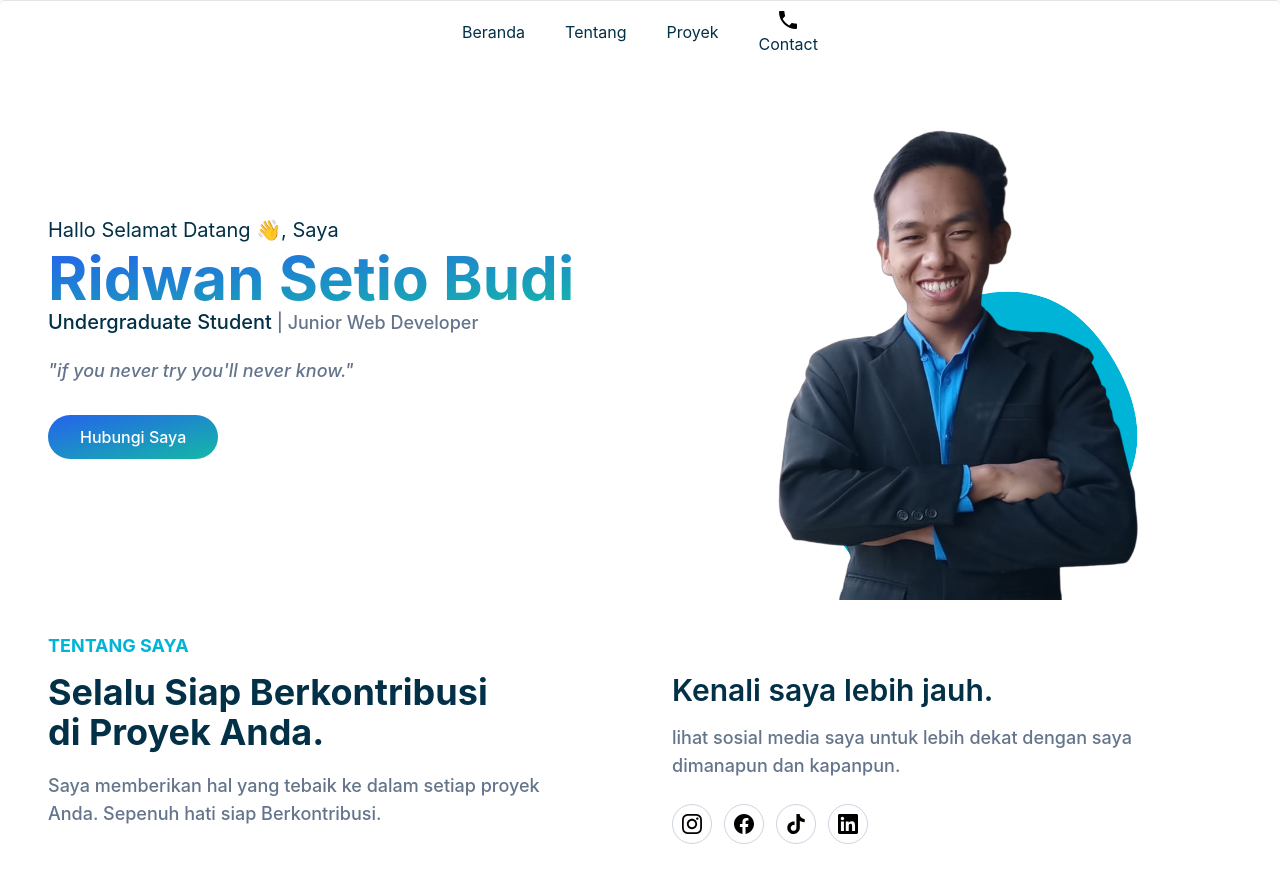
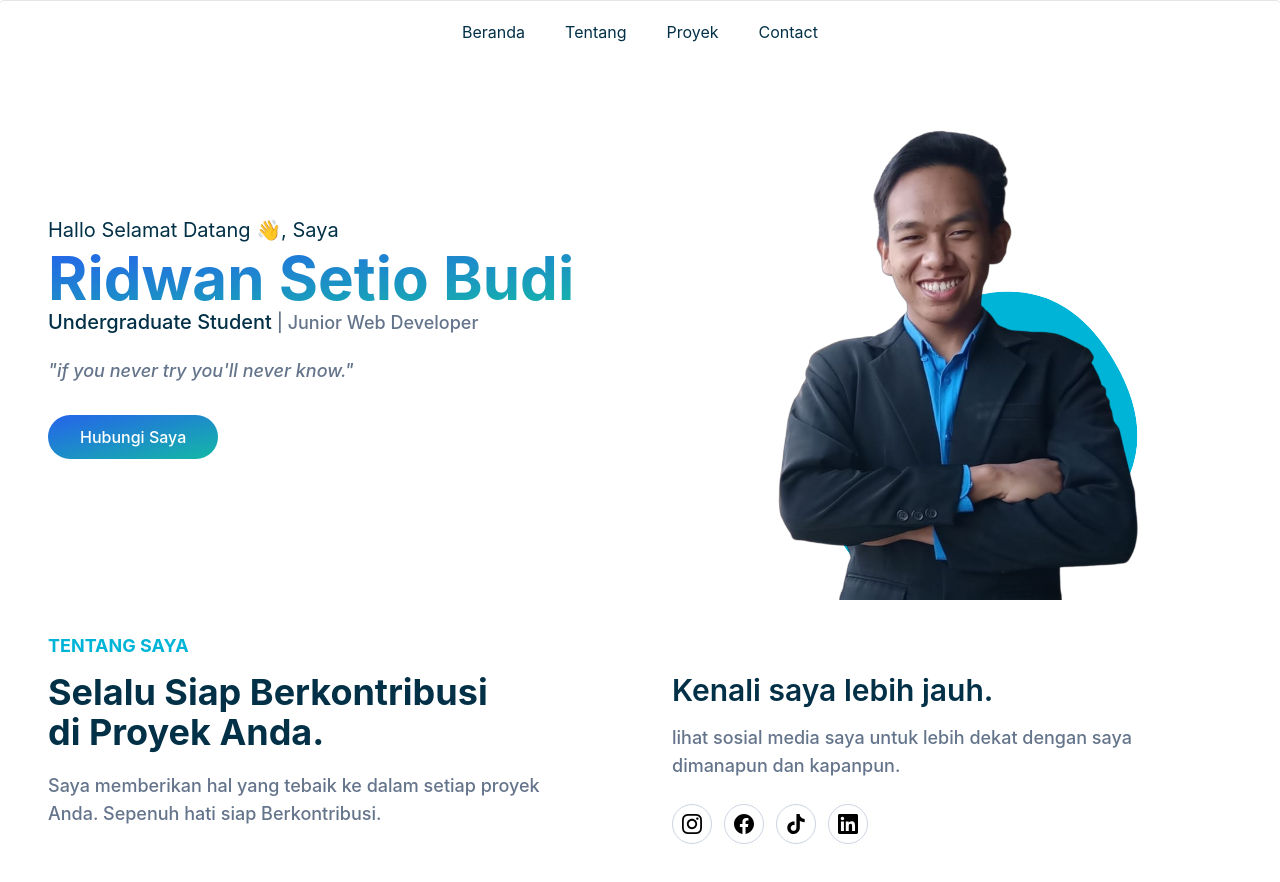
Before and after one commit to Ridwanstbd/ridwanstbd.github.io, a website: page index.html in a window 1280 px wide. Drawn offline with Linux system fonts and the light colour scheme.

Commit message:
navbar fixed2

```diff
--- a/index.html
+++ b/index.html
@@ -31,7 +31,7 @@
                     </li>
                     <li class="" >
                         <a href="#contact" class="itemNav" >
-                            <span><svg xmlns="http://www.w3.org/2000/svg" xmlns:xlink="http://www.w3.org/1999/xlink" version="1.1" id="mdi-phone" width="24" height="24" viewBox="0 0 24 24"><path d="M6.62,10.79C8.06,13.62 10.38,15.94 13.21,17.38L15.41,15.18C15.69,14.9 16.08,14.82 16.43,14.93C17.55,15.3 18.75,15.5 20,15.5A1,1 0 0,1 21,16.5V20A1,1 0 0,1 20,21A17,17 0 0,1 3,4A1,1 0 0,1 4,3H7.5A1,1 0 0,1 8.5,4C8.5,5.25 8.7,6.45 9.07,7.57C9.18,7.92 9.1,8.31 8.82,8.59L6.62,10.79Z" /></svg></span>
+                            <span><svg class="fill-current lg:hidden" xmlns="http://www.w3.org/2000/svg" xmlns:xlink="http://www.w3.org/1999/xlink" version="1.1" id="mdi-phone" width="24" height="24" viewBox="0 0 24 24"><path d="M6.62,10.79C8.06,13.62 10.38,15.94 13.21,17.38L15.41,15.18C15.69,14.9 16.08,14.82 16.43,14.93C17.55,15.3 18.75,15.5 20,15.5A1,1 0 0,1 21,16.5V20A1,1 0 0,1 20,21A17,17 0 0,1 3,4A1,1 0 0,1 4,3H7.5A1,1 0 0,1 8.5,4C8.5,5.25 8.7,6.45 9.07,7.57C9.18,7.92 9.1,8.31 8.82,8.59L6.62,10.79Z" /></svg></span>
                             <span>Contact</span>
                         </a>
                     </li>
```
